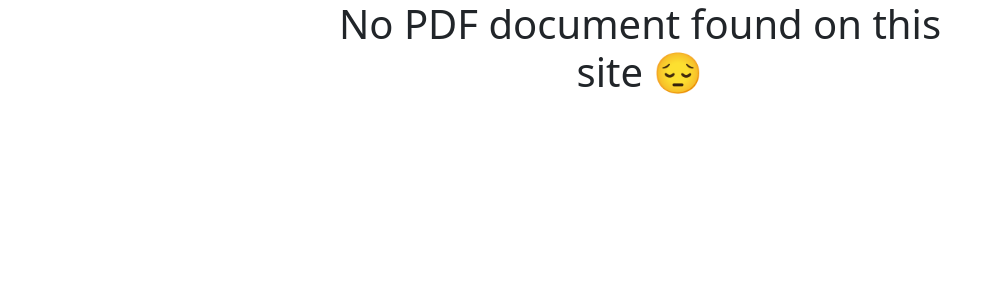
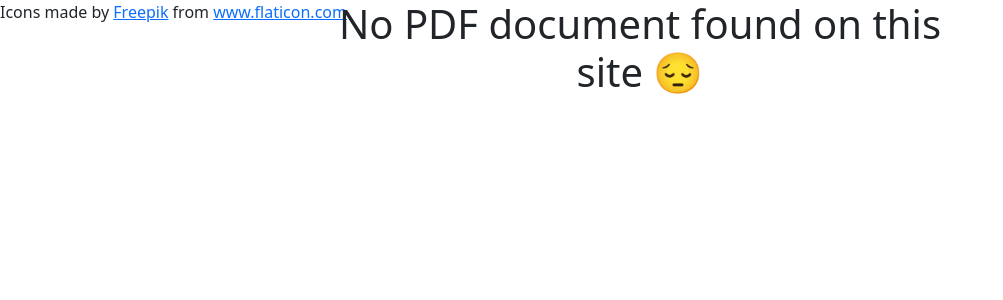
Before and after one commit to davidus27/pdf-shortener-extension, a React app: page / in a window 1280 px wide. Shown: the top 300 px of the page, without its empty margins (0-1003 px from the left). Built offline with nearby package versions, Linux system fonts and the light colour scheme.

Commit message:
adding routing to the app

```diff
--- a/src/App.js
+++ b/src/App.js
@@ -9,20 +9,23 @@
 import Loading from './components/Loading';
 import './styles/App.css';
 import './styles/bootstrap.min.css';
+import Footer from './components/Footer';
 
 class App extends Component {
   render() {
     return (
-      <div className="App">
+      <div>
+        <div className="wrapper">
           <Router>
             <Switch>
-            <Route path="/noDocumentFound" component={NoDocumentFound} />
               <Route exact path="/Checkout" component={Checkout} />
               <Route exact path="/Loading" component={Loading} />
               <Route path="/" component={NoDocumentFound} />
             </Switch>
           </Router>
         </div>
+        <Footer />
+      </div>
     );
   }
 }
```
Lines whose indentation alone changed are shown as unchanged.
